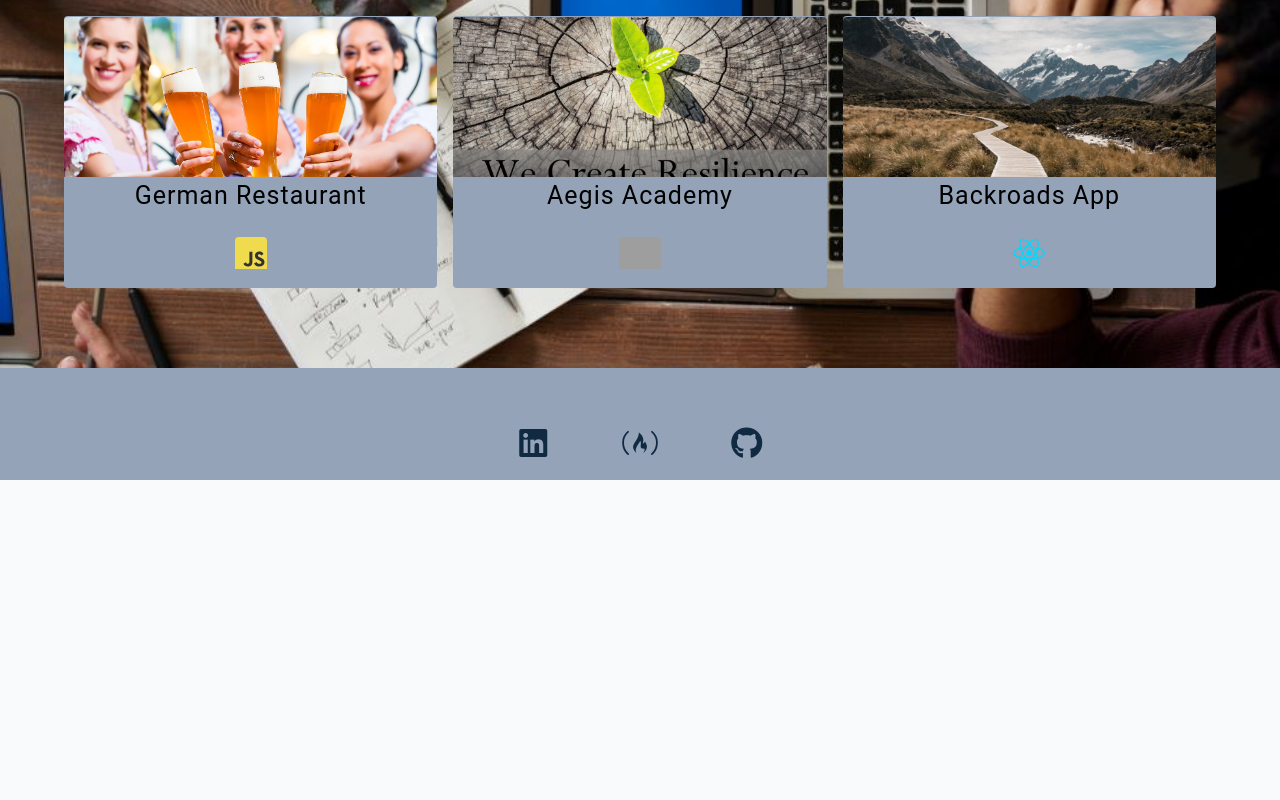
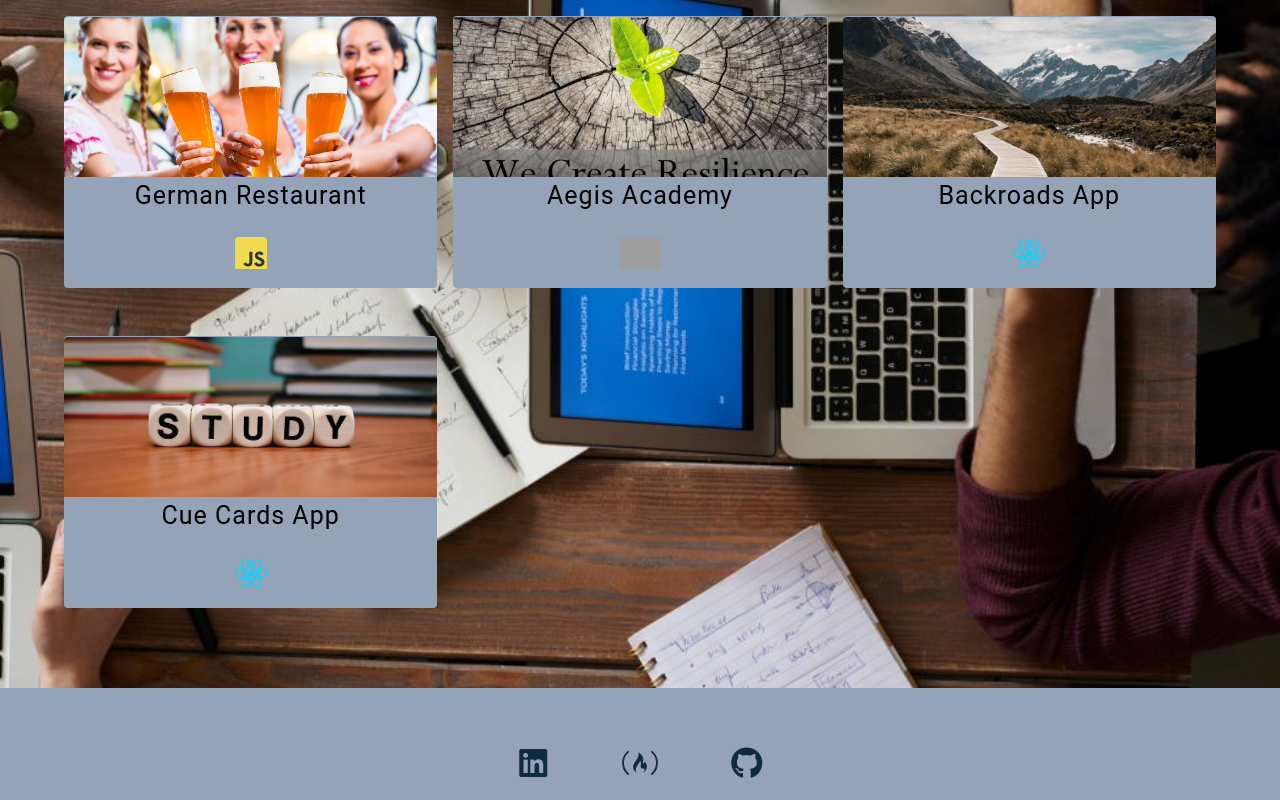
Before and after one commit to ken-cherry/myApp, a React (Create React App) app: page / in a window 1280 px wide. Shown: the part 1688-2488 px from the top of the page. Before the commit the page ends 2168 px from the top, so only its background shows below. Built offline with nearby package versions, Linux system fonts and the light colour scheme; grey boxes are pictures that could not be loaded.

Commit message:
added: cue-card-app to projects

```diff
--- a/src/data.js
+++ b/src/data.js
@@ -2,6 +2,7 @@
 import projTwo from "../src/images/aegis_resilience.jpg";
 import projThree from "../src/images/backroadsApp.jpeg";
 import javascript from "../src/images/javascript.svg";
+import projFour from "../src/images/study.jpg";
 import shopify from "../src/images/shopify_Logo.svg";
 import react from "../src/images/reactjs.svg";
 
@@ -107,6 +108,16 @@
     text: "I built this site in the React course I am currently taking. I'm excited about learning the ReactFramework.",
     link: "https://backroads-react-app-2023.netlify.app/",
   },
+  {
+    id: 3,
+    img: projFour,
+    imgAlt: "Backroads App link",
+    title: "cue cards app",
+    logo: react,
+    logoAlt: "react logo",
+    text: "I built this cue card app so I could reinforce the skills learnt in a React course.",
+    link: "https://react-cue-cards.netlify.app",
+  },
 ];
 
 export const socialIcons = [
--- a/src/index.css
+++ b/src/index.css
@@ -338,12 +338,9 @@
   display: block;
   padding: 0.5rem 1rem;
   transition: var(--transition);
-  /* text-shadow: 1px 1px 1px var(--grey-300); */
 }
 .links a:hover {
   color: var(--clr-white);
-  /* background: var(--primary-100); */
-  /* color: var(--primary-500); */
   padding-left: 1.5rem;
 }
 /* 140px 8.75rem */
@@ -354,7 +351,6 @@
 .nav-social-icons i {
   font-weight: 700;
   color: var(--clr-grey-1);
-  /* text-shadow: 1px 1px 1px var(--grey-300); */
 }
 .nav-social-icons i:hover {
   color: var(--clr-white);
```
Also changed, not shown: src/images/logo192.png (renamed from public/logo192.png), src/images/study.jpg (added).
